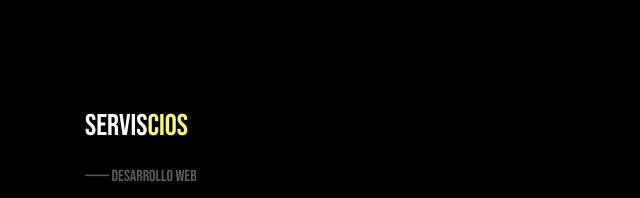
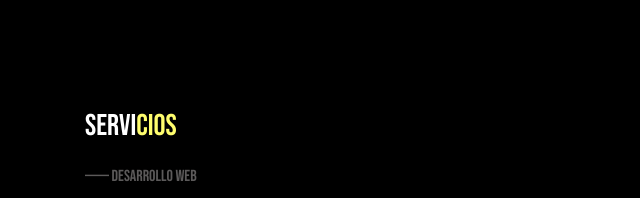
Before and after one commit to marcosali/port-web, a React (Create React App) app: page / in a window 1280 px wide. Shown: the part 1135-1333 px from the top of the page, without its empty margins (383-1023 px from the left). Built offline with nearby package versions, Linux system fonts and the light colour scheme.

Commit message:
Update Servicios.jsx

```diff
--- a/src/Components/Servicios.jsx
+++ b/src/Components/Servicios.jsx
@@ -5,7 +5,7 @@ const Servicios = () => {
     return (
         <div id='Servicios' className="servicios">
             <div className="title2">
-                <h1>Servis<span>cios</span></h1>
+                <h1>Servi<span>cios</span></h1>
             </div>
             <div className="contenido">
             <p><span>&mdash;&mdash;&mdash; Desarrollo web</span></p>
```
